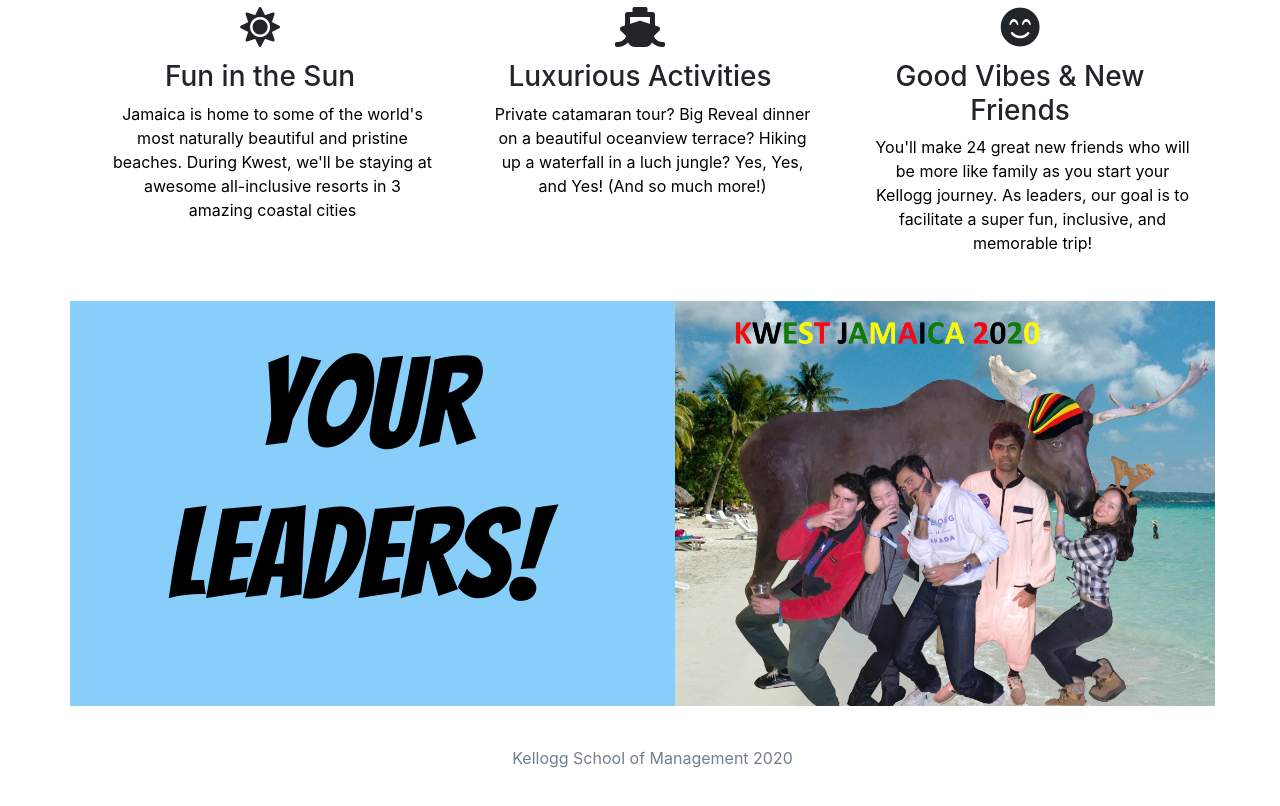
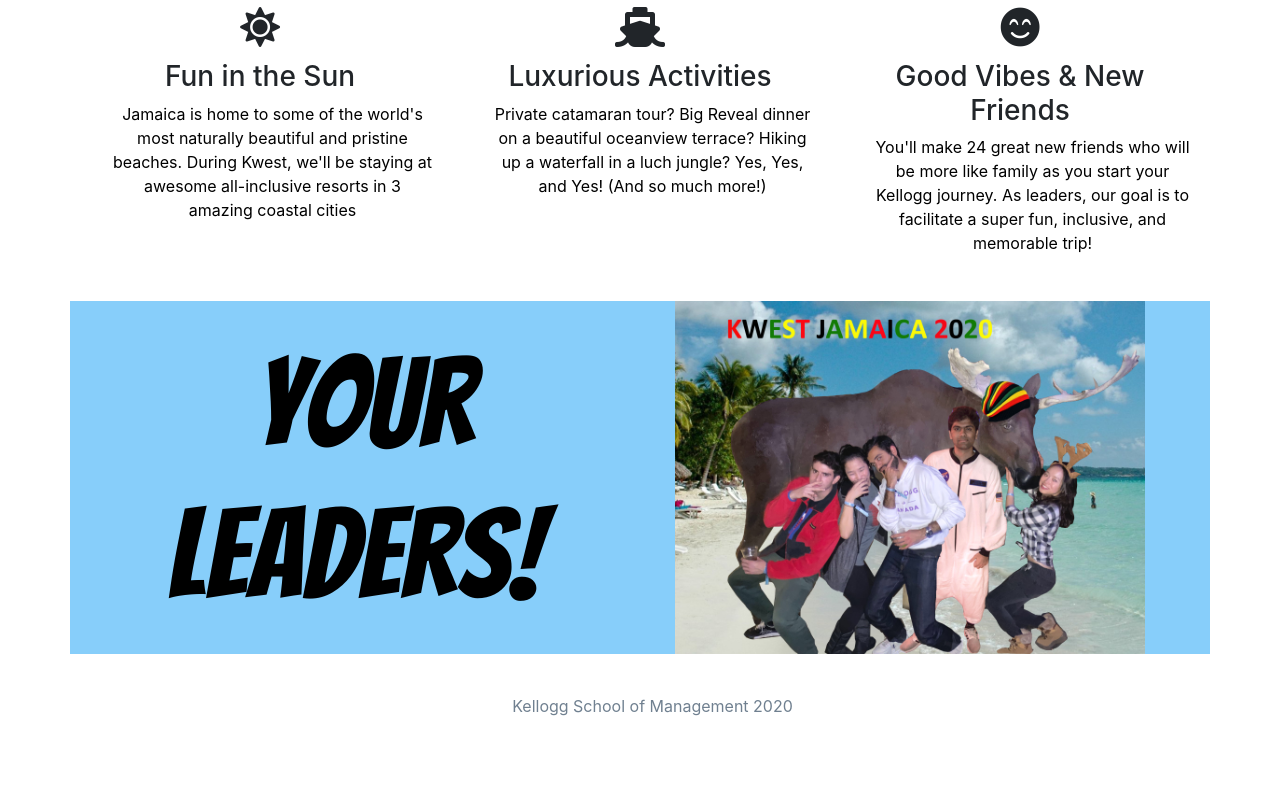
Before and after one commit to pedroce2323/pedroce2323.github.io, a plain HTML site: page index.html in a window 1280 px wide. Shown: the part 502-1308 px from the top of the page. After the commit the page ends 1276 px from the top, so only its background shows below. Drawn offline with nearby package versions, Linux system fonts and the light colour scheme.

Commit message:
Update styles.css

```diff
--- a/styles.css
+++ b/styles.css
@@ -90,7 +90,7 @@ input[name=question] {
 #group img {
     height: auto;
     width: auto;
-    /* padding-right: 5.5vw; */
+    padding-right: 5.5vw;
 }
 
 #group {
```
